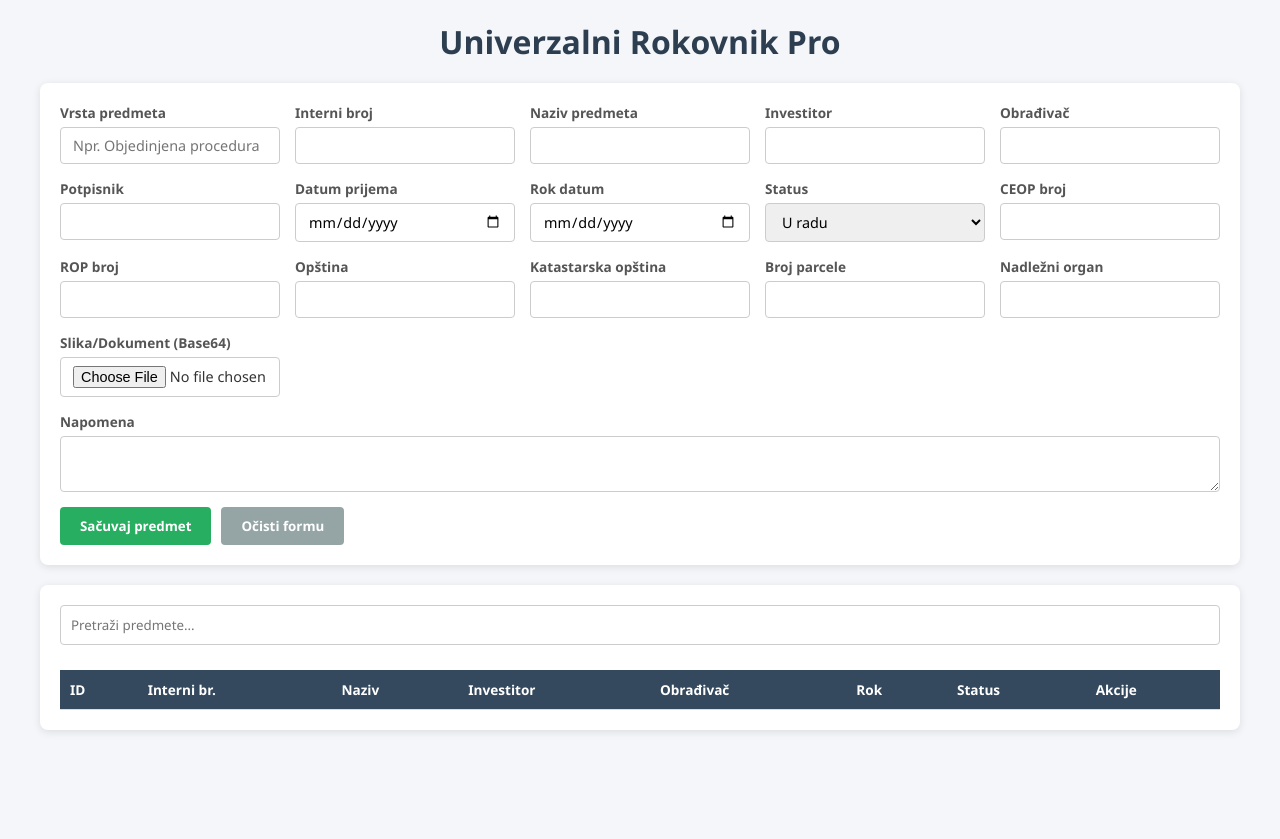
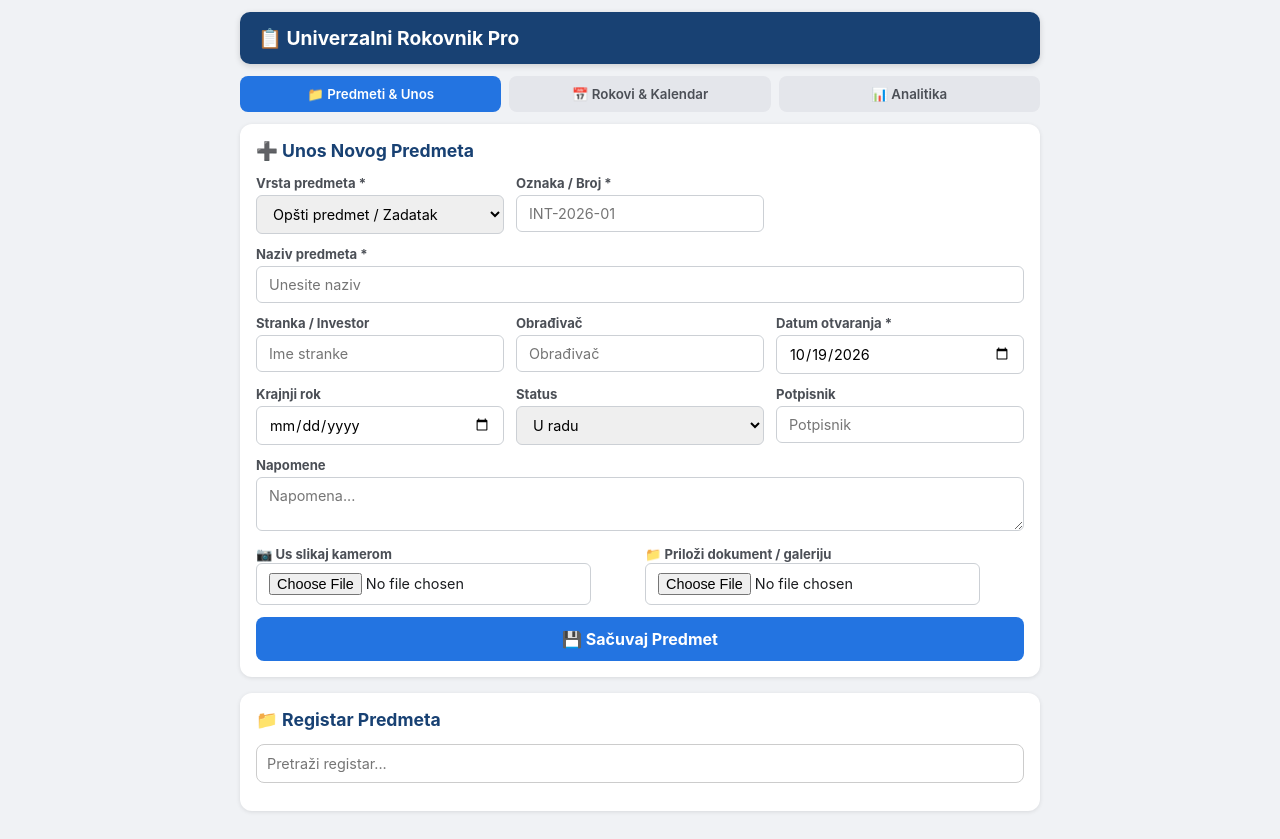
Before and after one commit to mirkovic70/e-rokovnik-pro, a website: page public/index.html in a window 1280 px wide. Before the commit the page ends 800 px from the top, so only its background shows below. Drawn offline with Linux system fonts and the light colour scheme; no server answers.

Commit message:
Update index.html

```diff
--- a/public/index.html
+++ b/public/index.html
@@ -5,70 +5,99 @@
   <meta name="viewport" content="width=device-width, initial-scale=1.0">
   <title>Univerzalni Rokovnik Pro</title>
   <style>
-    * { box-sizing: border-box; margin: 0; padding: 0; font-family: 'Segoe UI', Tahoma, Geneva, Verdana, sans-serif; }
-    body { background-color: #f4f6f9; color: #333; padding: 20px; }
-    .container { max-width: 1200px; margin: 0 auto; }
-    h1 { text-align: center; color: #2c3e50; margin-bottom: 20px; }
-    .card { background: #fff; padding: 20px; border-radius: 8px; box-shadow: 0 2px 8px rgba(0,0,0,0.1); margin-bottom: 20px; }
-    .form-grid { display: grid; grid-template-columns: repeat(auto-fit, minmax(200px, 1fr)); gap: 15px; }
-    .form-group { display: flex; flex-direction: column; }
-    .form-group label { font-size: 0.85rem; font-weight: bold; margin-bottom: 5px; color: #555; }
-    .form-group input, .form-group select, .form-group textarea { padding: 8px 12px; border: 1px solid #ccc; border-radius: 4px; font-size: 0.9rem; }
-    .full-width { grid-column: 1 / -1; }
-    .btn-container { display: flex; gap: 10px; margin-top: 15px; }
-    button { padding: 10px 20px; border: none; border-radius: 4px; cursor: pointer; font-weight: bold; transition: background 0.2s; }
-    .btn-primary { background-color: #27ae60; color: white; }
-    .btn-primary:hover { background-color: #219150; }
-    .btn-danger { background-color: #e74c3c; color: white; }
-    .btn-danger:hover { background-color: #c0392b; }
-    .btn-secondary { background-color: #95a5a6; color: white; }
-    table { width: 100%; border-collapse: collapse; margin-top: 10px; font-size: 0.85rem; }
-    th, td { padding: 10px; text-align: left; border-bottom: 1px solid #ddd; }
-    th { background-color: #34495e; color: white; }
-    tr:hover { background-color: #f1f1f1; }
-    .search-box { width: 100%; padding: 10px; margin-bottom: 15px; border: 1px solid #ccc; border-radius: 4px; }
-    .thumb { width: 40px; height: 40px; object-fit: cover; border-radius: 4px; cursor: pointer; }
+    * { box-sizing: border-box; margin: 0; padding: 0; font-family: -apple-system, BlinkMacSystemFont, "Segoe UI", Roboto, Helvetica, Arial, sans-serif; }
+    body { background-color: #f0f2f5; color: #1c1e21; padding: 12px; }
+    .container { max-width: 800px; margin: 0 auto; }
+
+    .header-bar { background: #184173; color: white; padding: 14px 18px; border-radius: 10px; font-size: 1.2rem; font-weight: bold; display: flex; align-items: center; gap: 10px; margin-bottom: 12px; box-shadow: 0 2px 6px rgba(0,0,0,0.15); }
+
+    .nav-tabs { display: flex; gap: 8px; margin-bottom: 12px; overflow-x: auto; }
+    .tab-btn { flex: 1; min-width: 130px; padding: 10px; border: none; border-radius: 8px; background: #e4e6eb; font-weight: 600; color: #4b4f56; cursor: pointer; text-align: center; }
+    .tab-btn.active { background: #2374e1; color: white; }
+
+    .card { background: white; padding: 16px; border-radius: 12px; box-shadow: 0 1px 4px rgba(0,0,0,0.1); margin-bottom: 16px; }
+    .card-title { font-size: 1.1rem; font-weight: bold; color: #184173; margin-bottom: 14px; display: flex; align-items: center; gap: 8px; }
+
+    .form-grid { display: grid; grid-template-columns: repeat(auto-fit, minmax(220px, 1fr)); gap: 12px; }
+    .form-group { display: flex; flex-direction: column; gap: 4px; }
+    .form-group.full { grid-column: 1 / -1; }
+    label { font-size: 0.82rem; font-weight: bold; color: #4b4f56; }
+    input, select, textarea { padding: 9px 12px; border: 1px solid #ccd0d5; border-radius: 6px; font-size: 0.9rem; outline: none; }
+    input:focus, select:focus, textarea:focus { border-color: #2374e1; }
+
+    .file-inputs { display: grid; grid-template-columns: 1fr 1fr; gap: 10px; }
+
+    .btn-main { width: 100%; background: #2374e1; color: white; padding: 12px; border: none; border-radius: 8px; font-weight: bold; font-size: 1rem; cursor: pointer; margin-top: 12px; display: flex; justify-content: center; align-items: center; gap: 8px; }
+    .btn-main:hover { background: #1b64c6; }
+
+    .item-card { border-left: 5px solid #2374e1; background: #f8f9fa; border-radius: 8px; padding: 12px; margin-bottom: 10px; position: relative; border-top: 1px solid #eee; border-right: 1px solid #eee; border-bottom: 1px solid #eee; }
+    .item-header { display: flex; justify-content: space-between; align-items: flex-start; margin-bottom: 6px; }
+    .item-title { font-size: 1.05rem; font-weight: bold; color: #184173; }
+    .badge { padding: 3px 8px; border-radius: 12px; font-size: 0.75rem; font-weight: bold; background: #e4e6eb; color: #4b4f56; }
+    .badge.u-radu { background: #e7f3ff; color: #1877f2; }
+    .badge.zavrsen { background: #e2f6ea; color: #2e7d32; }
+
+    .item-details { font-size: 0.85rem; color: #606770; line-height: 1.4; margin-bottom: 8px; }
+    .item-thumb { width: 80px; height: 80px; object-fit: cover; border-radius: 6px; border: 1px solid #ccc; margin-top: 6px; display: block; }
+
+    .actions { display: grid; grid-template-columns: 1fr 1fr 1fr; gap: 8px; margin-top: 10px; }
+    .btn-action { padding: 8px; border: none; border-radius: 6px; font-weight: bold; cursor: pointer; font-size: 0.85rem; color: white; text-align: center; text-decoration: none; display: inline-block; }
+    .btn-edit { background: #e67e22; }
+    .btn-mail { background: #8e44ad; }
+    .btn-delete { background: #e74c3c; }
+
+    .search-input { width: 100%; padding: 10px; border: 1px solid #ccc; border-radius: 8px; margin-bottom: 12px; font-size: 0.9rem; }
   </style>
 </head>
 <body>
 
 <div class="container">
-  <h1>Univerzalni Rokovnik Pro</h1>
+  <div class="header-bar">
+    📋 Univerzalni Rokovnik Pro
+  </div>
+
+  <div class="nav-tabs">
+    <button class="tab-btn active">📁 Predmeti & Unos</button>
+    <button class="tab-btn" onclick="alert('Sekcija Rokovi stiže uskoro!')">📅 Rokovi & Kalendar</button>
+    <button class="tab-btn" onclick="alert('Sekcija Analitika stiže uskoro!')">📊 Analitika</button>
+  </div>
 
   <div class="card">
+    <div class="card-title">➕ Unos Novog Predmeta</div>
     <form id="predmetForm">
       <input type="hidden" id="predmetId">
       <div class="form-grid">
         <div class="form-group">
-          <label>Vrsta predmeta</label>
-          <input type="text" id="vrsta_predmeta" placeholder="Npr. Objedinjena procedura">
+          <label>Vrsta predmeta *</label>
+          <select id="vrsta_predmeta">
+            <option value="Opšti predmet / Zadatak">Opšti predmet / Zadatak</option>
+            <option value="Objedinjena procedura">Objedinjena procedura</option>
+            <option value="Urbanizam">Urbanizam</option>
+            <option value="Ozren">Ozren</option>
+          </select>
         </div>
         <div class="form-group">
-          <label>Interni broj</label>
-          <input type="text" id="interni_broj">
+          <label>Oznaka / Broj *</label>
+          <input type="text" id="interni_broj" placeholder="INT-2026-01">
+        </div>
+        <div class="form-group full">
+          <label>Naziv predmeta *</label>
+          <input type="text" id="naziv_predmeta" placeholder="Unesite naziv" required>
         </div>
         <div class="form-group">
-          <label>Naziv predmeta</label>
-          <input type="text" id="naziv_predmeta" required>
-        </div>
-        <div class="form-group">
-          <label>Investitor</label>
-          <input type="text" id="investor">
+          <label>Stranka / Investor</label>
+          <input type="text" id="investor" placeholder="Ime stranke">
         </div>
         <div class="form-group">
           <label>Obrađivač</label>
-          <input type="text" id="obradivac">
+          <input type="text" id="obradivac" placeholder="Obrađivač">
         </div>
         <div class="form-group">
-          <label>Potpisnik</label>
-          <input type="text" id="potpisnik">
-        </div>
-        <div class="form-group">
-          <label>Datum prijema</label>
+          <label>Datum otvaranja *</label>
           <input type="date" id="datum_prijema">
         </div>
         <div class="form-group">
-          <label>Rok datum</label>
+          <label>Krajnji rok</label>
           <input type="date" id="rok_datum">
         </div>
         <div class="form-group">
@@ -80,118 +109,109 @@
           </select>
         </div>
         <div class="form-group">
-          <label>CEOP broj</label>
-          <input type="text" id="ceop_broj">
+          <label>Potpisnik</label>
+          <input type="text" id="potpisnik" placeholder="Potpisnik">
         </div>
-        <div class="form-group">
-          <label>ROP broj</label>
-          <input type="text" id="rop_broj">
+        <div class="form-group full">
+          <label>Napomene</label>
+          <textarea id="napomena" rows="2" placeholder="Napomena..."></textarea>
         </div>
-        <div class="form-group">
-          <label>Opština</label>
-          <input type="text" id="opstina">
-        </div>
-        <div class="form-group">
-          <label>Katastarska opština</label>
-          <input type="text" id="katastarska_opstina">
-        </div>
-        <div class="form-group">
-          <label>Broj parcele</label>
-          <input type="text" id="broj_parcele">
-        </div>
-        <div class="form-group">
-          <label>Nadležni organ</label>
-          <input type="text" id="nadlezni_organ">
-        </div>
-        <div class="form-group">
-          <label>Slika/Dokument (Base64)</label>
-          <input type="file" id="slikaFile" accept="image/*">
+
+        <div class="form-group full">
+          <div class="file-inputs">
+            <div>
+              <label>📷 Us slikaj kamerom</label>
+              <input type="file" id="cameraFile" accept="image/*" capture="environment">
+            </div>
+            <div>
+              <label>📁 Priloži dokument / galeriju</label>
+              <input type="file" id="galleryFile" accept="image/*">
+            </div>
+          </div>
           <input type="hidden" id="slika_base64">
-        </div>
-        <div class="form-group full-width">
-          <label>Napomena</label>
-          <textarea id="napomena" rows="2"></textarea>
         </div>
       </div>
 
-      <div class="btn-container">
-        <button type="submit" class="btn-primary">Sačuvaj predmet</button>
-        <button type="button" class="btn-secondary" onclick="resetForma()">Očisti formu</button>
-      </div>
+      <button type="submit" class="btn-main">💾 Sačuvaj Predmet</button>
     </form>
   </div>
 
   <div class="card">
-    <input type="text" id="search" class="search-box" placeholder="Pretraži predmete..." onkeyup="filtriraj()">
-    <div style="overflow-x: auto;">
-      <table>
-        <thead>
-          <tr>
-            <th>ID</th>
-            <th>Interni br.</th>
-            <th>Naziv</th>
-            <th>Investitor</th>
-            <th>Obrađivač</th>
-            <th>Rok</th>
-            <th>Status</th>
-            <th>Akcije</th>
-          </tr>
-        </thead>
-        <tbody id="tabelaTelo"></tbody>
-      </table>
-    </div>
+    <div class="card-title">📁 Registar Predmeta</div>
+    <input type="text" id="search" class="search-input" placeholder="Pretraži registar..." onkeyup="filtriraj()">
+    <div id="listaPredmeta"></div>
   </div>
 </div>
 
 <script>
   let SVI_PREDMETI = [];
 
-  document.addEventListener('DOMContentLoaded', ucitajPredmete);
+  document.addEventListener('DOMContentLoaded', () => {
+    document.getElementById('datum_prijema').valueAsDate = new Date();
+    ucitajPredmete();
+  });
 
-  document.getElementById('slikaFile').addEventListener('change', function(e) {
+  function obradiFajl(e) {
     const file = e.target.files[0];
     if (file) {
       const reader = new FileReader();
-      reader.onload = function(evt) {
+      reader.onload = (evt) => {
         document.getElementById('slika_base64').value = evt.target.result;
       };
       reader.readAsDataURL(file);
     }
-  });
+  }
+
+  document.getElementById('cameraFile').addEventListener('change', obradiFajl);
+  document.getElementById('galleryFile').addEventListener('change', obradiFajl);
 
   async function ucitajPredmete() {
     try {
       const res = await fetch('/api/predmeti');
       SVI_PREDMETI = await res.json();
-      prikaziTabelu(SVI_PREDMETI);
+      prikaziKartice(SVI_PREDMETI);
     } catch (err) {
-      console.error('Greška pri učitavanju:', err);
+      console.error(err);
     }
   }
 
-  function prikaziTabelu(podaci) {
-    const tbody = document.getElementById('tabelaTelo');
-    tbody.innerHTML = '';
+  function prikaziKartice(podaci) {
+    const kontekst = document.getElementById('listaPredmeta');
+    kontekst.innerHTML = '';
+
+    if (podaci.length === 0) {
+      kontekst.innerHTML = '<p style="color:#777; text-align:center;">Nema unetih predmeta.</p>';
+      return;
+    }
+
     podaci.forEach(p => {
-      const tr = document.createElement('tr');
-      tr.innerHTML = `
-        <td>${p.id}</td>
-        <td>${p.interni_broj || ''}</td>
-        <td><b>${p.naziv_predmeta || ''}</b></td>
-        <td>${p.investor || ''}</td>
-        <td>${p.obradivac || ''}</td>
-        <td>${p.rok_datum || ''}</td>
-        <td>${p.status || ''}</td>
-        <td>
-          <button class="btn-secondary" style="padding:4px 8px;" onclick="izmeni(${p.id})">Izmeni</button>
-          <button class="btn-danger" style="padding:4px 8px;" onclick="obrisi(${p.id})">Obriši</button>
-        </td>
+      const div = document.createElement('div');
+      div.className = 'item-card';
+      const statusClass = p.status === 'Završen' ? 'zavrsen' : 'u-radu';
+
+      div.innerHTML = `
+        <div class="item-header">
+          <div class="item-title">${p.naziv_predmeta || 'Bez naziva'}</div>
+          <span class="badge ${statusClass}">${p.status || 'U radu'}</span>
+        </div>
+        <div class="item-details">
+          <b>Oznaka:</b> ${p.interni_broj || '-'} | <b>Vrsta:</b> ${p.vrsta_predmeta || '-'}<br>
+          <b>Stranka:</b> ${p.investor || '-'} | <b>Obrađivač:</b> ${p.obradivac || '-'}<br>
+          <b>Datum:</b> ${p.datum_prijema || '-'} | <b>Rok:</b> ${p.rok_datum || '-'}
+          ${p.napomena ? `<br><i>Napomena: ${p.napomena}</i>` : ''}
+        </div>
+        ${p.slika_base64 ? `<img src="${p.slika_base64}" class="item-thumb" onclick="window.open('${p.slika_base64}')">` : ''}
+        <div class="actions">
+          <button class="btn-action btn-edit" onclick="izmeni(${p.id})">Izmeni</button>
+          <a class="btn-action btn-mail" href="mailto:?subject=Predmet: ${encodeURIComponent(p.naziv_predmeta)}&body=Oznaka: ${encodeURIComponent(p.interni_broj)}">📧 E-mail</a>
+          <button class="btn-action btn-delete" onclick="obrisi(${p.id})">🗑️ Obriši</button>
+        </div>
       `;
-      tbody.appendChild(tr);
+      kontekst.appendChild(div);
     });
   }
 
-  document.getElementById('predmetForm').addEventListener('submit', async function(e) {
+  document.getElementById('predmetForm').addEventListener('submit', async (e) => {
     e.preventDefault();
     const payload = {
       id: document.getElementById('predmetId').value || null,
@@ -204,12 +224,6 @@
       datum_prijema: document.getElementById('datum_prijema').value,
       rok_datum: document.getElementById('rok_datum').value,
       status: document.getElementById('status').value,
-      ceop_broj: document.getElementById('ceop_broj').value,
-      rop_broj: document.getElementById('rop_broj').value,
-      opstina: document.getElementById('opstina').value,
-      katastarska_opstina: document.getElementById('katastarska_opstina').value,
-      broj_parcele: document.getElementById('broj_parcele').value,
-      nadlezni_organ: document.getElementById('nadlezni_organ').value,
       slika_base64: document.getElementById('slika_base64').value,
       napomena: document.getElementById('napomena').value
     };
@@ -234,7 +248,7 @@
     const p = SVI_PREDMETI.find(item => item.id === id);
     if (!p) return;
     document.getElementById('predmetId').value = p.id;
-    document.getElementById('vrsta_predmeta').value = p.vrsta_predmeta || '';
+    document.getElementById('vrsta_predmeta').value = p.vrsta_predmeta || 'Opšti predmet / Zadatak';
     document.getElementById('interni_broj').value = p.interni_broj || '';
     document.getElementById('naziv_predmeta').value = p.naziv_predmeta || '';
     document.getElementById('investor').value = p.investor || '';
@@ -243,18 +257,13 @@
     document.getElementById('datum_prijema').value = p.datum_prijema || '';
     document.getElementById('rok_datum').value = p.rok_datum || '';
     document.getElementById('status').value = p.status || 'U radu';
-    document.getElementById('ceop_broj').value = p.ceop_broj || '';
-    document.getElementById('rop_broj').value = p.rop_broj || '';
-    document.getElementById('opstina').value = p.opstina || '';
-    document.getElementById('katastarska_opstina').value = p.katastarska_opstina || '';
-    document.getElementById('broj_parcele').value = p.broj_parcele || '';
-    document.getElementById('nadlezni_organ').value = p.nadlezni_organ || '';
     document.getElementById('slika_base64').value = p.slika_base64 || '';
     document.getElementById('napomena').value = p.napomena || '';
+    window.scrollTo({ top: 0, behavior: 'smooth' });
   }
 
   async function obrisi(id) {
-    if (!confirm('Da li ste sigurni da želite da obrišete ovaj predmet?')) return;
+    if (!confirm('Obriši ovaj predmet?')) return;
     try {
       const res = await fetch('/api/obrisi', {
         method: 'POST',
@@ -272,6 +281,7 @@
     document.getElementById('predmetForm').reset();
     document.getElementById('predmetId').value = '';
     document.getElementById('slika_base64').value = '';
+    document.getElementById('datum_prijema').valueAsDate = new Date();
   }
 
   function filtriraj() {
@@ -279,9 +289,10 @@
     const filtrirano = SVI_PREDMETI.filter(p =>
       (p.naziv_predmeta && p.naziv_predmeta.toLowerCase().includes(q)) ||
       (p.investor && p.investor.toLowerCase().includes(q)) ||
-      (p.interni_broj && p.interni_broj.toLowerCase().includes(q))
+      (p.interni_broj && p.interni_broj.toLowerCase().includes(q)) ||
+      (p.obradivac && p.obradivac.toLowerCase().includes(q))
     );
-    prikaziTabelu(filtrirano);
+    prikaziKartice(filtrirano);
   }
 </script>
 </body>
```
